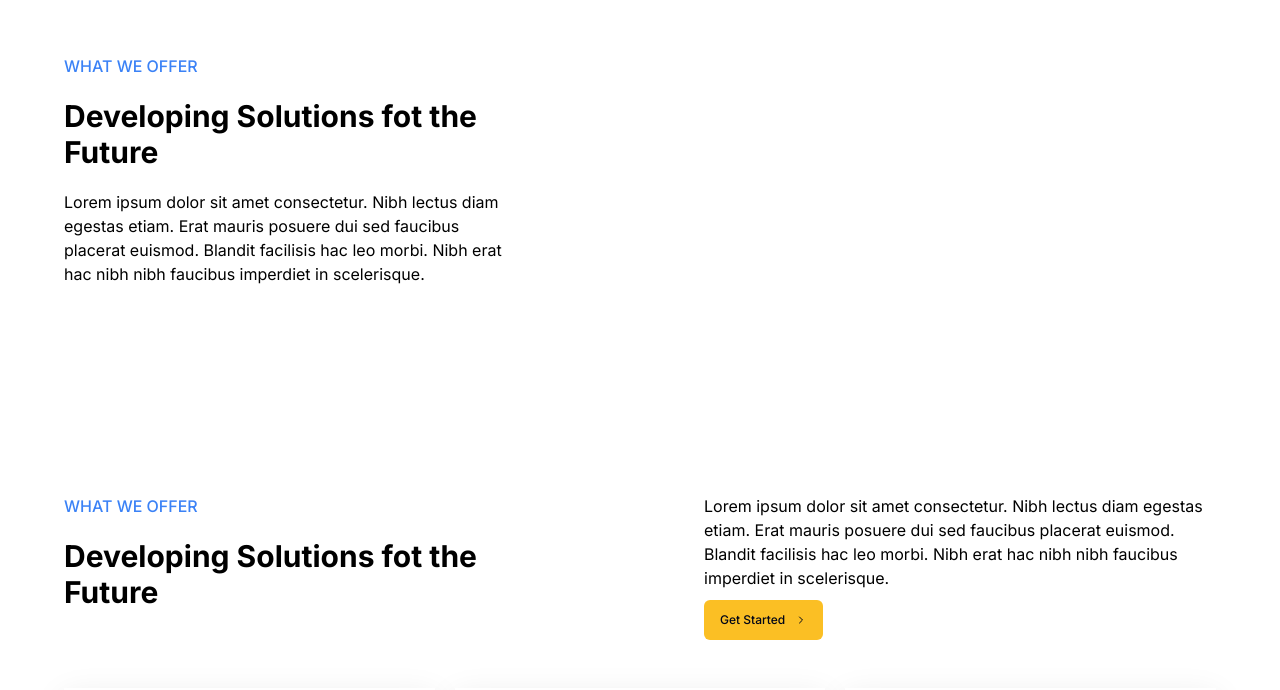
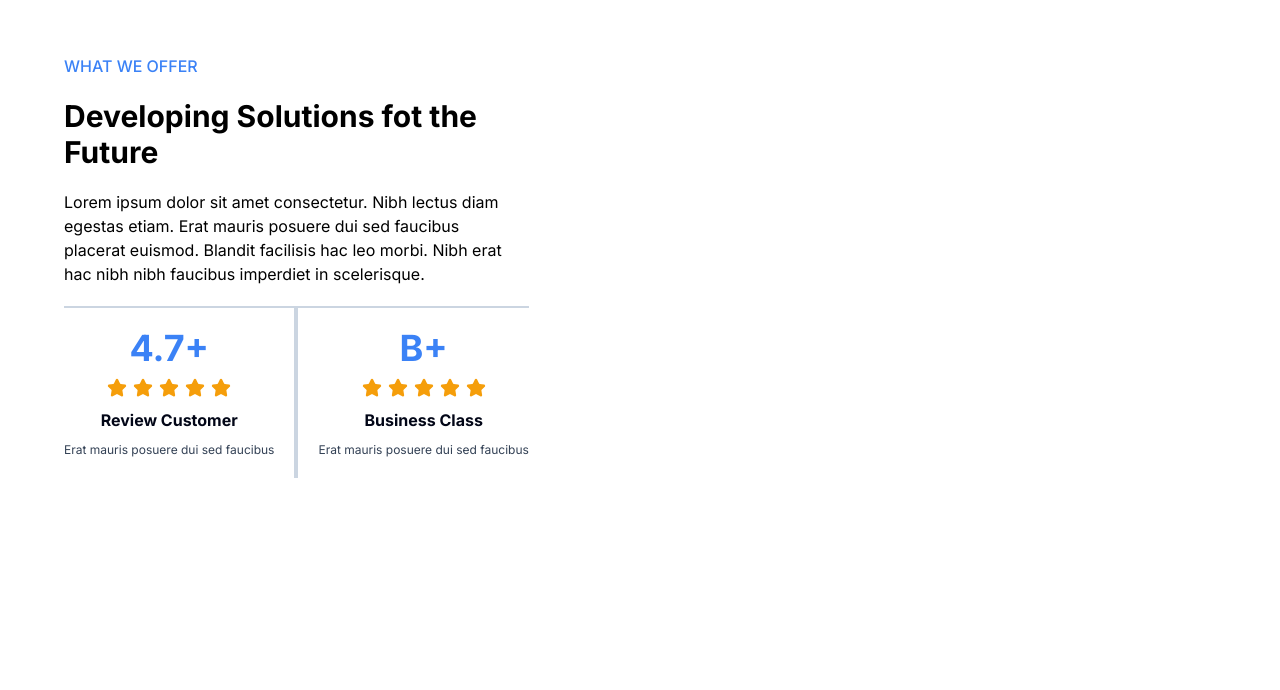
Before and after one commit to InfinityDevsHQ/software-house-next, a Next.js app: page / in a window 1280 px wide. Shown: the part 106-796 px from the top of the page. Built offline with nearby package versions, Linux system fonts and the light colour scheme.

Commit message:
feat: about section ui

```diff
--- a/components/homepage/about.tsx
+++ b/components/homepage/about.tsx
@@ -1,8 +1,10 @@
+import Rating from "./about/rating";
+
 export default function About() {
   return (
     <section className="px-16 py-24">
       <div className="flex">
-        <div className="py-16">
+        <div className="py-16 flex flex-col gap-5">
           <header className="flex gap-5 justify-between">
             <div className="flex flex-1 flex-col gap-5 max-w-md w-full">
               <p className="uppercase text-primary-medium font-medium">
@@ -19,6 +21,7 @@ export default function About() {
               </p>
             </div>
           </header>
+          <Rating />
         </div>
       </div>
     </section>
--- a/tailwind.config.ts
+++ b/tailwind.config.ts
@@ -49,6 +49,7 @@ const config = {
         },
         secondary: {
           DEFAULT: "#FBBF24",
+          dark: "#F59E0B",
         },
       },
       spacing: {
```
